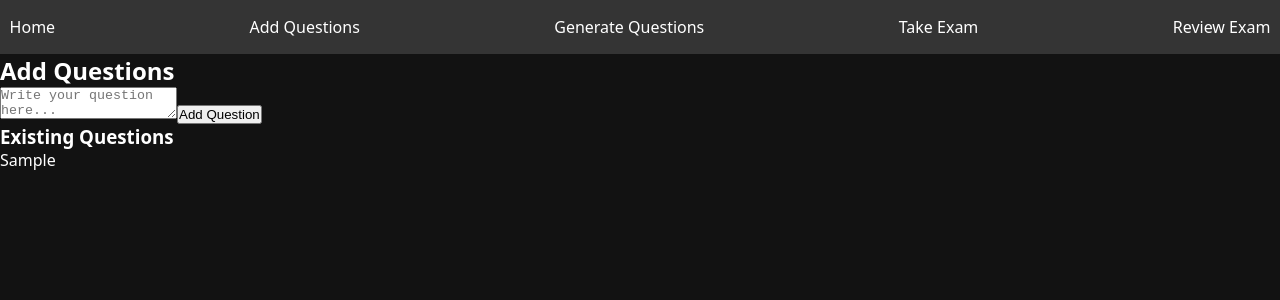
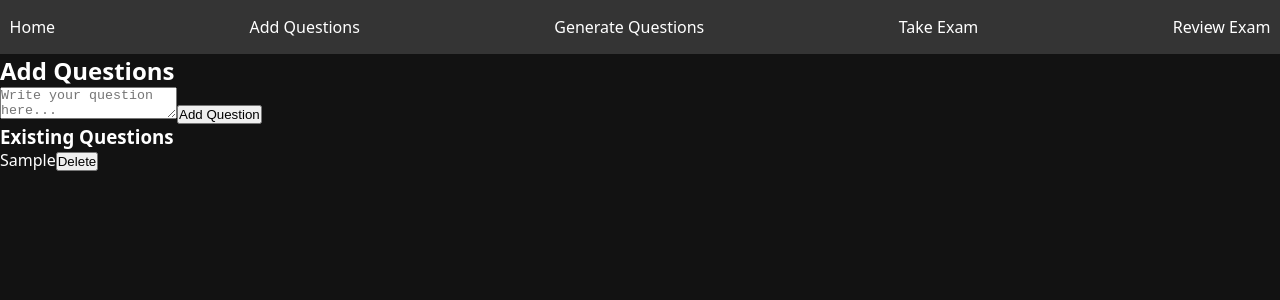
Before and after one commit to Espadv69/Course-2025, a React (Vite) app in the folder Quiz-App/: page /add in a window 1280 px wide. Both pictures are taken after typing "Sample" into the empty fields and a click on the button "Add Question". Shown: the top 300 px of the page. Built offline with nearby package versions, Linux system fonts and the light colour scheme.

Commit message:
Add delete functionality for existing questions in AddQuestions component

```diff
--- a/Quiz-App/src/pages/AddQuestions.jsx
+++ b/Quiz-App/src/pages/AddQuestions.jsx
@@ -14,6 +14,14 @@ const AddQuestions = () => {
     setQuestion('')
   }
 
+  const handleDeleteQuestion = (index) => {
+    const updateQuestion = questions.filter((_, i) => {
+      i !== index
+    })
+    setQuestion(updateQuestion)
+    saveQuestions(updateQuestion)
+  }
+
   return (
     <div>
       <h2>Add Questions</h2>
@@ -27,7 +35,10 @@ const AddQuestions = () => {
       <h3>Existing Questions</h3>
       <ul>
         {questions.map((q, index) => (
-          <li key={index}>{q.text}</li>
+          <li key={index}>
+            {q.text}
+            <button onClick={() => handleDeleteQuestion(index)}>Delete</button>
+          </li>
         ))}
       </ul>
     </div>
```
